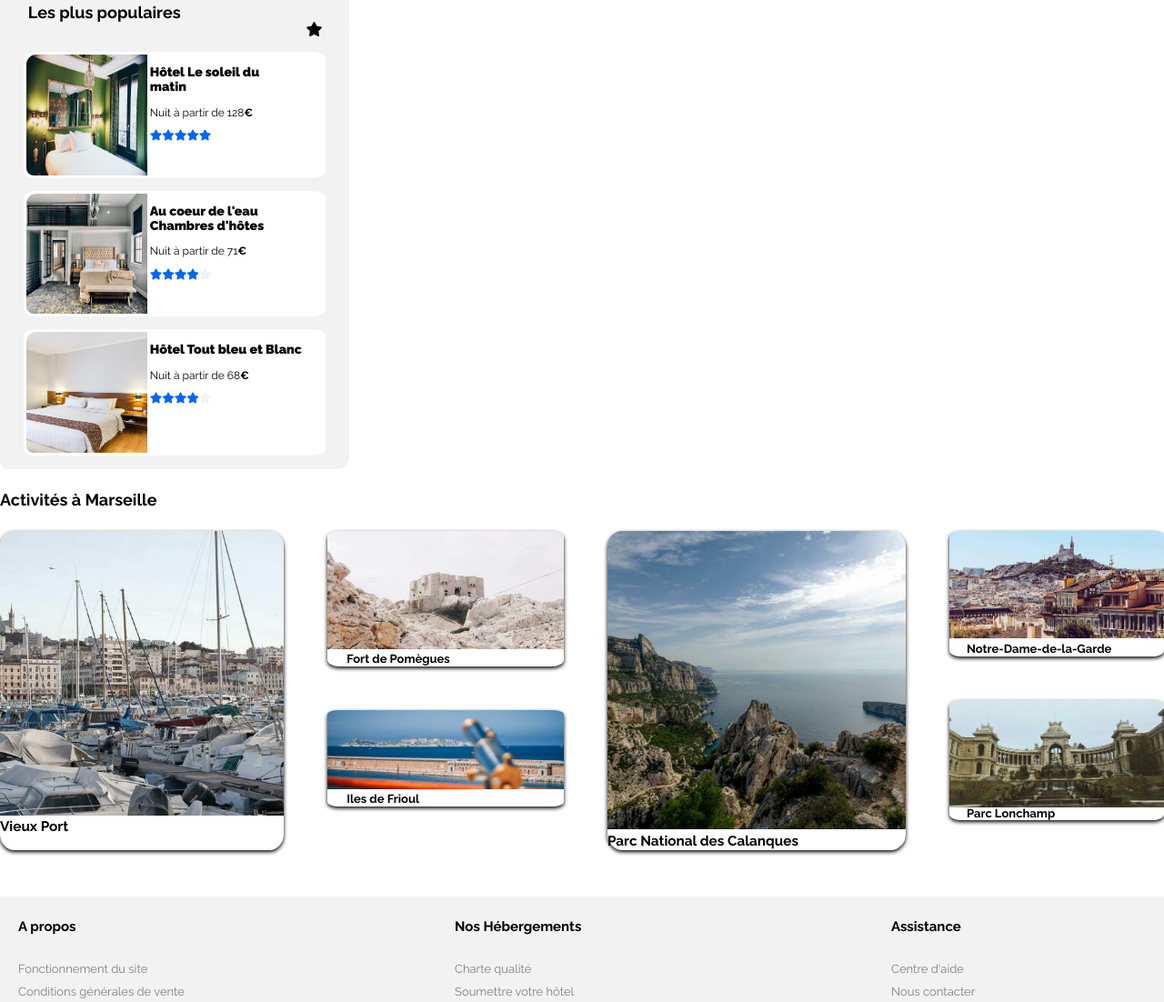
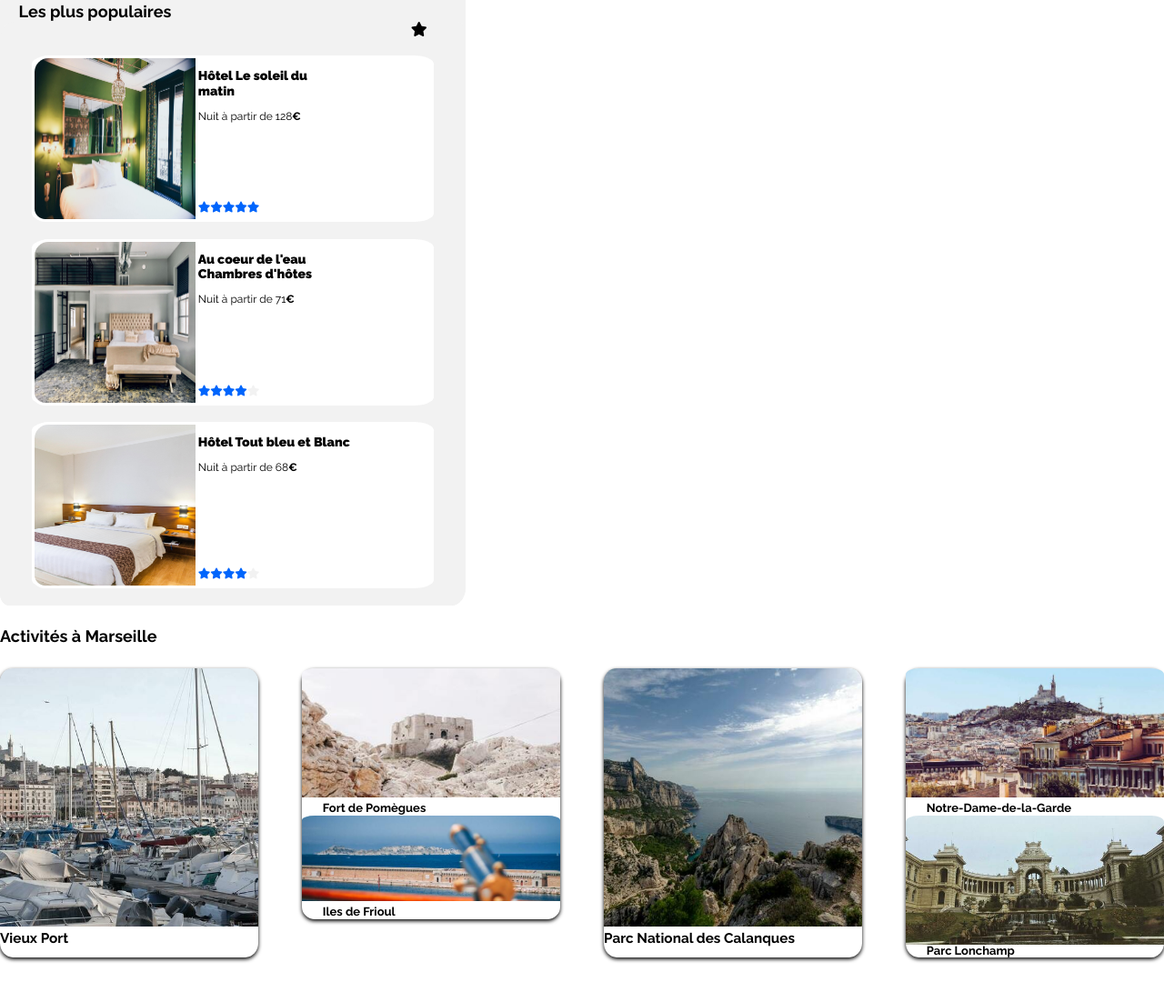
Before and after one commit to CarinaHD/Booki, a plain HTML site: page index.html in a window 1280 px wide. Shown: the part 973-2075 px from the top of the page at 91% size. Drawn offline with nearby package versions, Linux system fonts and the light colour scheme.

Commit message:
modif v4

```diff
--- a/css/style.css
+++ b/css/style.css
@@ -28,7 +28,7 @@
 }
 #Hébergements:hover
 {
-    border-top: 2px solid #0065FC;
+    border-top: 2px solid transparent;
 
 }
 #Activités:hover
@@ -133,7 +133,13 @@ button
   text-shadow: 1px 1px 1px #DEEBFF;
 }
 
-@media screen and (min-width:425px).fa-magnifying-glass
+ .loupe
+{
+    display:none;
+}
+
+@media screen and (min-width:425px)
+    {.loupe
 {
     color:white;
     position: relative;
@@ -143,7 +149,12 @@ button
     padding:13px 12px 13px 12px;
     border-radius: 0px 12px 12px 0px;
 }
-
+    }
+    {.buttonsearch
+{
+    display:none;
+}
+    }
 /*filtres*/
 .filtres
 {
@@ -300,12 +311,12 @@ main
 {
     display: flex;
     flex-wrap: wrap;
-    gap: 2rem ;
+    justify-content: space-between ;
 }
 /*Hébergments à Marseille*/
 .sectionhebergement
 {
-    width: 60%;
+    width: 55%;
     background-color: #F2F2F2;
     border-radius: 3% 2% 3% 2%;
 }
@@ -438,7 +449,7 @@ h2
 {
     display: flex;
     flex-direction: column;
-    width: 30%;
+    width: 40%;
     background-color: #F2F2F2;
     border-radius: 3% 2% 3% 2%;
 }
@@ -450,7 +461,7 @@ h2
 {
     margin:0%;
     margin-top: 4%;
-    margin-left: 8%;
+    margin-left: 4%;
 }
 .superetoile
 {
@@ -500,6 +511,7 @@ h2
     font-size: 75%;
     color:black;
     text-align:left;
+    position: relative;
 }
 .imgpopulaire
 {
@@ -507,7 +519,6 @@ h2
     width: 40%;
     border-radius: 10% 0% 0% 8%;
     border: 3px solid white;
-    display: flex;
     aspect-ratio:1;
 }
         /*hotel le soleil du matin*/
@@ -517,6 +528,8 @@ h2
     text-align: right;
     margin-right: 10%;
     display: flex;
+    position: absolute;
+    bottom: 10px;
 }
         /*au coeur de l'eau chambres d'hotes*/
 .etoilepopulaire2
@@ -525,6 +538,8 @@ h2
     text-align: right;
     margin-right: 10%;
     display: flex;
+    position: absolute;
+    bottom: 10px;
 }
 .etoilepopulaire2 :nth-child(5)
 {
@@ -539,6 +554,8 @@ h2
     text-align: right;
     margin-right: 10%;
     display: flex;
+    position: absolute;
+    bottom: 10px;
 }
 .etoilepopulaire3 :nth-child(5)
 {
@@ -553,6 +570,7 @@ h2
     font-size: large;
     color: black;
     margin-bottom: 4%;
+    width: 100%;
 }
 .lesactivitesmarseillaises
 {
@@ -594,6 +612,7 @@ h4
 {
     display: flex;
     border-radius: 5%;
+    width: 25%;
 }
 .conteneurduo
 {
@@ -601,6 +620,7 @@ h4
     display: flex;
     flex-direction: column;
     gap:3rem;
+    width: 25%;
 }
 .vieuxport
 {
--- a/index.html
+++ b/index.html
@@ -21,7 +21,7 @@
             <nav class="navigator">
                 <ul class="menu">
                     <div id="logo">
-                        <image src="/images/logo/Booki.png" alt="logo booki"/>
+                        <image src="images/logo/Booki.png" alt="logo booki"/>
                     </div>
                     <div id="Hébergements">
                         <li><a class ="lien-header" href="#Hébergements à Marseille">Hébergements</a></li>
@@ -45,7 +45,9 @@
                             </p>
                         </form>
                         <button><a class="buttonsearch" href="#"><strong>Rechercher</strong></a></button>
+                            <button class="loupe">
                         <i class="fa-solid fa-magnifying-glass"></i>
+                            </button>
 
 <!--Filtres-->
             <div class="filtres">
@@ -96,7 +98,7 @@
                 <img class="imgcarte" src="images/hebergements/4_small/marcus-loke-WQJvWU_HZFo-unsplash.jpg" alt="photo"/>
                 <div class="texte">
                     <h3 class="nomhebergement">Auberge la Cannebière</h3>
-                        <p class="tarif">Nuit à partir de<strong>25€</strong></p>
+                        <p class="tarif">Nuit à partir de <strong> 25€</strong></p>
                     <div class="etoile1">
                         <i class="fa-solid fa-star"></i>
                         <i class="fa-solid fa-star"></i>
@@ -252,8 +254,6 @@
                 <a class="classactivites" href="#">
                     <img class="fortpomegues" src="images/activites/4_small/paul-hermann-QFTrLdQIRhI-unsplash.jpg" alt="photo">
                         <text class="textactivites">Fort de Pomègues</text>
-                    </a>
-                <a class="classactivites" href="#">
                     <img class="ilesfrioul" src="images/activites/4_small/kevin-hikari-rV_Qd1l-VXg-unsplash.jpg" alt="photo">
                         <text class="textactivites">Iles de Frioul</text>
                 </a>
@@ -268,8 +268,6 @@
                 <a class="classactivites" href="#">
                     <img class="notredamelagarde" src="images/activites/4_small/florian-wehde-xW9e8gdotxI-unsplash.jpg" alt="photo">
                         <text class="textactivites">Notre-Dame-de-la-Garde</text>
-                </a>
-                <a class="classactivites" href="#">
                     <img class="parclongchamp" src="images/activites/4_small/lena-paulin-wH2-EJoDcV0-unsplash.jpg" alt="photo">
                         <text class="textactivites">Parc Lonchamp</text>
                 </a>
```
